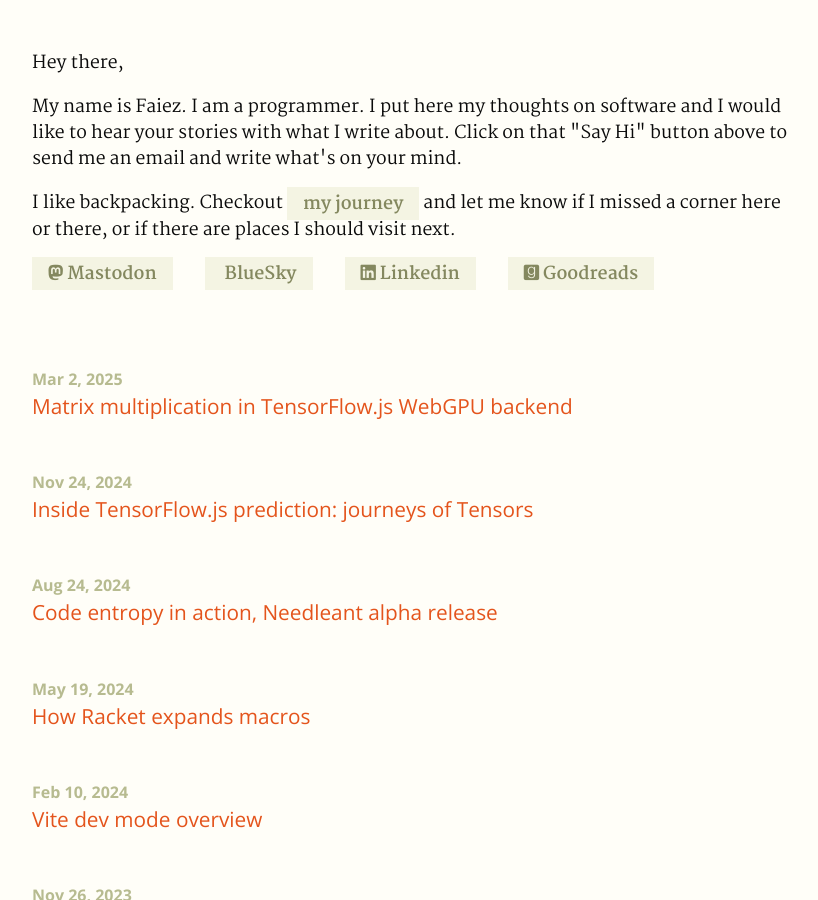
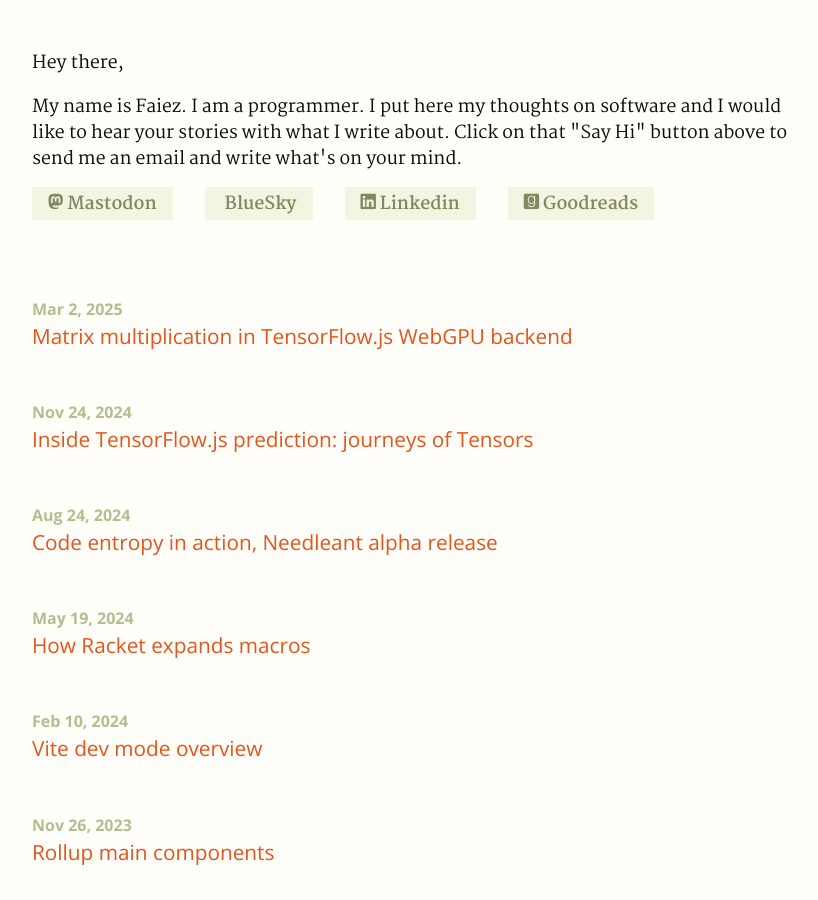
Before and after one commit to haresfaiez/haresfaiez.github.io, a Jekyll site: the page built from index.html, in a window 1280 px wide and 900 px high. Shown: the whole window, without its empty margins (184-1002 px from the left). Built offline with Jekyll 4.4.1, drawn with Linux system fonts in a browser that asks for light colours.

Commit message:
Fix intro

```diff
--- a/_includes/intro.html
+++ b/_includes/intro.html
@@ -5,10 +5,5 @@
   Click on that "Say Hi" button above to send me an email and write what's on your mind.
 </p>
 <p>
-  I like backpacking.
-  Checkout <a href="/where-to-go-next.html">my journey</a> and let me know if I missed a corner here or there,
-  or if there are places I should visit next.
-</p>
-<p>
   {% include contact.html %}
 </p>
```
